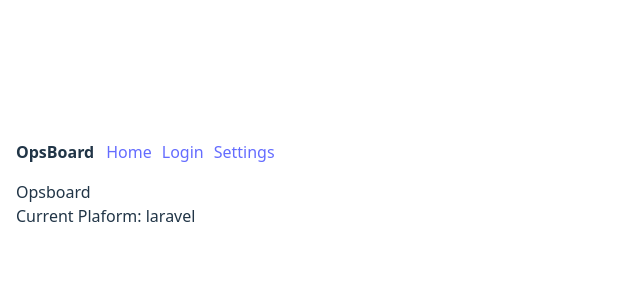
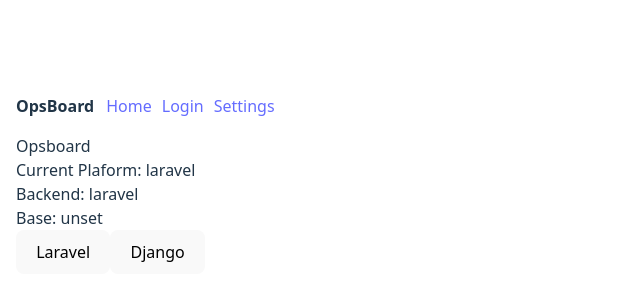
Before and after one commit to mkcheung/opsboard-web, a React (Vite) app: page / in a window 1280 px wide. Shown: the part 216-516 px from the top of the page, without its empty margins (0-640 px from the left). Built offline with nearby package versions, Linux system fonts and the light colour scheme; no server answers.

Commit message:
add axios base url change to backend switch

```diff
--- a/src/Home.tsx
+++ b/src/Home.tsx
@@ -1,10 +1,21 @@
 import {
     getActiveBackend,
+    setActiveBackend,
+    getApiBaseUrl,
 } from "./config/backend";
+import { useActiveBackend } from "./config/useActiveBackend";
+
 const Home = () => {
+    const backend = useActiveBackend();
     return <div>
         <div>Opsboard</div>
         <div>Current Plaform: {getActiveBackend()}</div>
+
+        <div>Backend: {backend}</div>
+        <div>Base: {getApiBaseUrl()}</div>
+
+        <button onClick={() => setActiveBackend("laravel")}>Laravel</button>
+        <button onClick={() => setActiveBackend("django")}>Django</button>
     </div>
 }
 
--- /dev/null
+++ b/src/api/http.ts
@@ -0,0 +1,6 @@
+import axios from 'axios';
+import { getApiBaseUrl } from '../config/backend';
+
+export const http = axios.create({ baseURL: getApiBaseUrl() })
+
+export const syncHttpBaseUrl = () => { http.defaults.baseURL = getApiBaseUrl() }
--- /dev/null
+++ b/src/api/initHttp.ts
@@ -0,0 +1,8 @@
+import { useEffect } from "react";
+import { syncHttpBaseUrl } from "./http"
+
+// set initial base URL at startup
+syncHttpBaseUrl();
+
+// listen for backend switches
+window.addEventListener("opsboard:backend-changed", syncHttpBaseUrl);
--- a/src/config/backend.ts
+++ b/src/config/backend.ts
@@ -8,8 +8,9 @@
     return value === 'laravel' || value === 'django'
 }
 
-export const setActiveBackend = (backend: Backend) => {
-    localStorage.setItem(STORAGE_KEY, backend);
+export const setActiveBackend = (next: Backend) => {
+    localStorage.setItem(STORAGE_KEY, next);
+    window.dispatchEvent(new Event("opsboard:backend-changed"));
 }
 
 export const getActiveBackend = (): Backend => {
--- /dev/null
+++ b/src/config/useActiveBackend.ts
@@ -0,0 +1,21 @@
+import { useEffect, useState } from "react";
+import { getActiveBackend, type Backend } from "./backend";
+
+export function useActiveBackend(): Backend {
+    const [backend, setBackend] = useState<Backend>(() => getActiveBackend());
+
+    useEffect(() => {
+        const handler = () => setBackend(getActiveBackend());
+
+        window.addEventListener("opsboard:backend-changed", handler);
+        // optional: also respond if another tab changes localStorage
+        window.addEventListener("storage", handler);
+
+        return () => {
+            window.removeEventListener("opsboard:backend-changed", handler);
+            window.removeEventListener("storage", handler);
+        };
+    }, []);
+
+    return backend;
+}
--- a/src/main.tsx
+++ b/src/main.tsx
@@ -1,6 +1,7 @@
 import { StrictMode } from 'react'
 import { createRoot } from 'react-dom/client'
 import { BrowserRouter } from 'react-router-dom';
+import "./api/initHttp";
 import './index.css'
 import AppRoutes from './AppRoutes.tsx'
 
```
